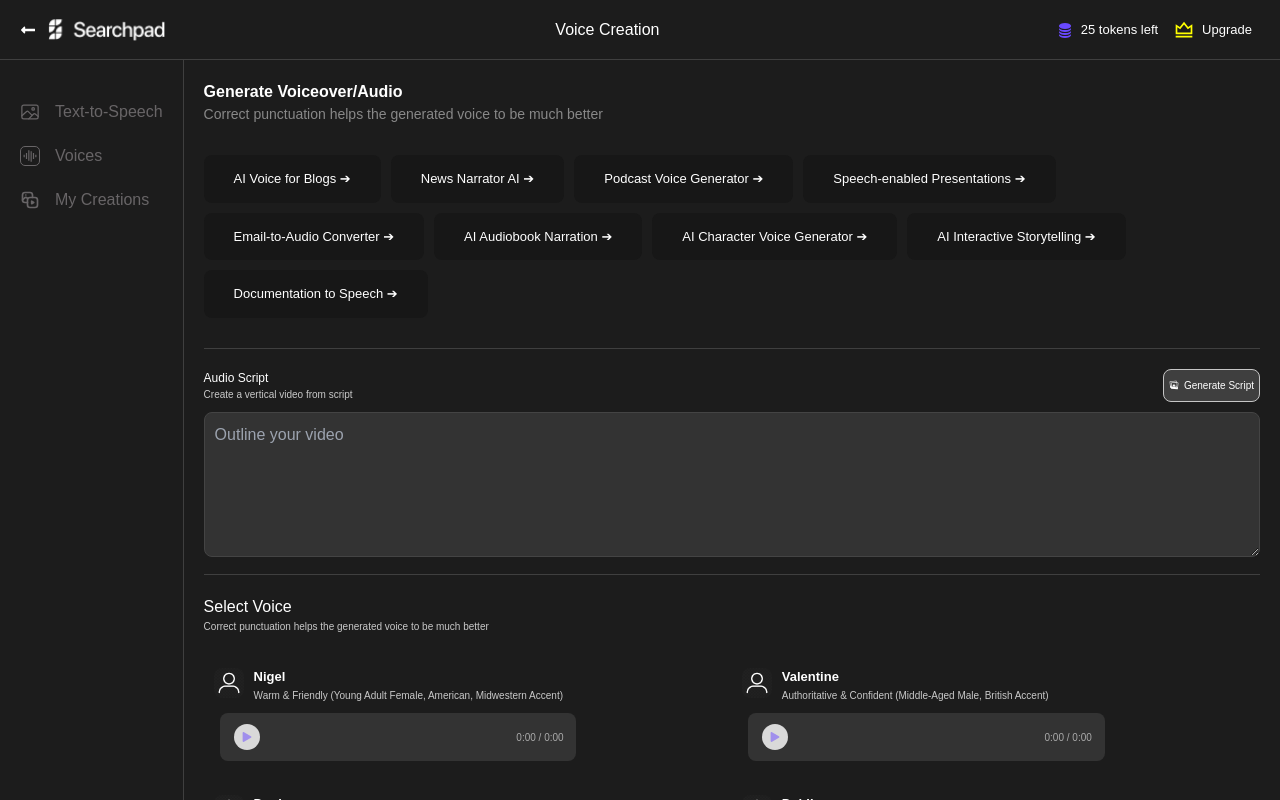
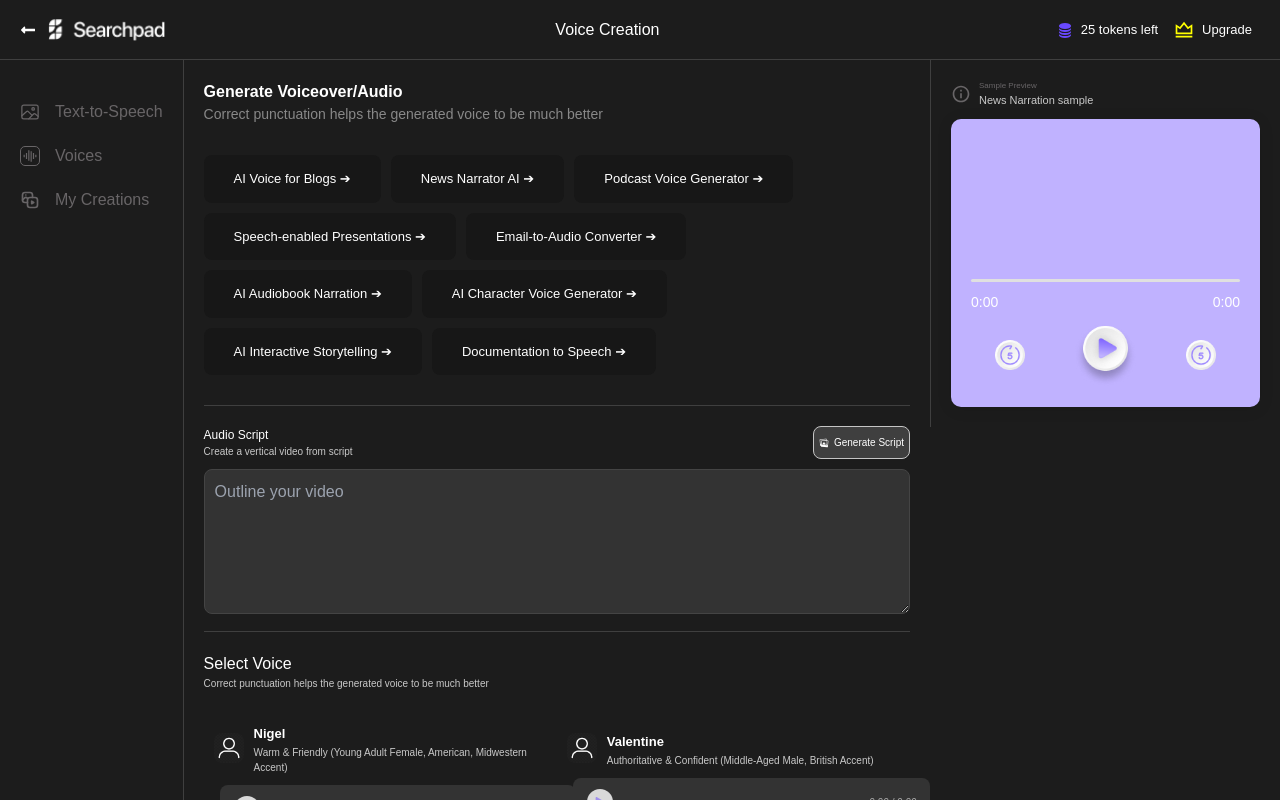
Before and after one commit to gauravsinghXdev/SearchX, a Next.js app: page /voiceOver in a window 1280 px wide. Shown: the top 800 px of the page. Built offline with nearby package versions, Linux system fonts and the light colour scheme.

Commit message:
add routing

```diff
--- a/app/components/VoiceOver/VoiceOverPage.jsx
+++ b/app/components/VoiceOver/VoiceOverPage.jsx
@@ -3,13 +3,13 @@ import styles from "@/styles/VoiceOver/VoiceOverPage.module.css";
 import { IoIosImages } from "react-icons/io";
 import { MdOutlineTune } from "react-icons/md";
 import { MdInfoOutline } from "react-icons/md";
-import AudioPlayer from '../AudioPlayer/AudioPlayer'; // Import the audio player component
+import AudioPlayer from "../AudioPlayer/AudioPlayer"; // Import the audio player component
 // import 'react-h5-audio-player/lib/styles.css';
 import Image from "next/image";
 import { BsStars } from "react-icons/bs";
 import React, { useState } from "react";
 // import AudioPlayer from "../AudioPlayer/AudioPlayer";
-// import AudioPlayerSidebar from '../AudioPlayerSidebar/Player'
+import AudioPlayerSidebar from "../AudioPlayerSidebar/Player";
 // import { MdInfoOutline } from "react-icons/md";
 
 const VoiceOver = () => {
@@ -20,7 +20,9 @@ const VoiceOver = () => {
   const [outputFormat, setOutputFormat] = useState("mp3"); // For output format
   const [generatedAudio, setGeneratedAudio] = useState(null); // For storing the audio file URL
   const [loading, setLoading] = useState(false); // For loading state
-  const backendURL = process.env.NEXT_PUBLIC_BACKEND_URL || "https://decisive-cody-brandsmashers-c1c962cb.koyeb.app";
+  const backendURL =
+    process.env.NEXT_PUBLIC_BACKEND_URL ||
+    "https://decisive-cody-brandsmashers-c1c962cb.koyeb.app";
 
   const tools = [
     "AI Voice for Blogs",
@@ -37,40 +39,53 @@ const VoiceOver = () => {
   const voiceOptions = [
     {
       name: "Nigel",
-      description: "Warm & Friendly (Young Adult Female, American, Midwestern Accent)",
-      audioFile:"https://parrot-samples.s3.amazonaws.com/gargamel/Aaliyah.wav",
-      voiceKey: "s3://voice-cloning-zero-shot/f6c4ed76-1b55-4cd9-8896-31f7535f6cdb/original/manifest.json",
+      description:
+        "Warm & Friendly (Young Adult Female, American, Midwestern Accent)",
+      audioFile: "https://parrot-samples.s3.amazonaws.com/gargamel/Aaliyah.wav",
+      voiceKey:
+        "s3://voice-cloning-zero-shot/f6c4ed76-1b55-4cd9-8896-31f7535f6cdb/original/manifest.json",
     },
     {
       name: "Valentine",
-      description: "Authoritative & Confident (Middle-Aged Male, British Accent)",
-      audioFile:"https://peregrine-results.s3.amazonaws.com/1kOpQr0eTDPFGlmFkL.mp3",
-      voiceKey: "s3://voice-cloning-zero-shot/40738a3a-34bb-4ac3-97c5-aed7b31ccf1d/chucksaad/manifest.json",
+      description:
+        "Authoritative & Confident (Middle-Aged Male, British Accent)",
+      audioFile:
+        "https://peregrine-results.s3.amazonaws.com/1kOpQr0eTDPFGlmFkL.mp3",
+      voiceKey:
+        "s3://voice-cloning-zero-shot/40738a3a-34bb-4ac3-97c5-aed7b31ccf1d/chucksaad/manifest.json",
     },
     {
       name: "Daphne",
-      description: "Conversational & Relatable (Young Adult Male, Irish Accent)",
-      audioFile:"https://parrot-samples.s3.amazonaws.com/gargamel/Siobhán.wav",
-      voiceKey: "s3://voice-cloning-zero-shot/30884451-1eff-4fd8-9a24-d1ee3353b215/original/manifest.json",
+      description:
+        "Conversational & Relatable (Young Adult Male, Irish Accent)",
+      audioFile: "https://parrot-samples.s3.amazonaws.com/gargamel/Siobhán.wav",
+      voiceKey:
+        "s3://voice-cloning-zero-shot/30884451-1eff-4fd8-9a24-d1ee3353b215/original/manifest.json",
     },
     {
       name: "Dahlia",
-      description: "Sophisticated & Elegant (Middle-Aged Female, French Accent)",
-      audioFile:"https://parrot-samples.s3.amazonaws.com/gargamel/Baptiste.wav",
-      voiceKey: "s3://voice-cloning-zero-shot/1d26f4fe-1d08-4cfe-a7c1-d28e4e913ff9/original/manifest.json",
+      description:
+        "Sophisticated & Elegant (Middle-Aged Female, French Accent)",
+      audioFile:
+        "https://parrot-samples.s3.amazonaws.com/gargamel/Baptiste.wav",
+      voiceKey:
+        "s3://voice-cloning-zero-shot/1d26f4fe-1d08-4cfe-a7c1-d28e4e913ff9/original/manifest.json",
     },
     {
       name: "Gwendolyn",
-      description: "Crisp & Professional (Adult Male, Indian, Neutral Indian Accent)",
-      audioFile:"https://parrot-samples.s3.amazonaws.com/gargamel/Sumita.wav",
-      voiceKey: "s3://voice-cloning-zero-shot/f3c22a65-87e8-441f-aea5-10a1c201e522/original/manifest.json",
+      description:
+        "Crisp & Professional (Adult Male, Indian, Neutral Indian Accent)",
+      audioFile: "https://parrot-samples.s3.amazonaws.com/gargamel/Sumita.wav",
+      voiceKey:
+        "s3://voice-cloning-zero-shot/f3c22a65-87e8-441f-aea5-10a1c201e522/original/manifest.json",
     },
     {
       name: "Marjory",
-      description: "Inspiring & Motivational (Adult Male, Nigerian, Neutral Nigerian Accent)",
-      audioFile:"https://parrot-samples.s3.amazonaws.com/gargamel/Sumita.wav",
+      description:
+        "Inspiring & Motivational (Adult Male, Nigerian, Neutral Nigerian Accent)",
+      audioFile: "https://parrot-samples.s3.amazonaws.com/gargamel/Sumita.wav",
       voiceKey: "s3://voice-cloning-zero-shot/marjory/audio/manifest.json",
-    }
+    },
   ];
 
   // Function to handle tool selection
@@ -101,23 +116,22 @@ const VoiceOver = () => {
       const response = await fetch(`${backendURL}/text-to-speech/`, {
         method: "POST",
         headers: {
-          "Content-Type": "application/json"
+          "Content-Type": "application/json",
         },
         body: JSON.stringify(postData),
       });
-      console.log('first')
-      console.log("The respo",response)
+      console.log("first");
+      console.log("The respo", response);
       if (!response.ok) {
         throw new Error("Failed to generate audio");
       }
-      console.log('second')
+      console.log("second");
       const audioBlob = await response.blob();
       const audioUrl = URL.createObjectURL(audioBlob);
 
-      console.log("third audio URL=>",audioBlob);
+      console.log("third audio URL=>", audioBlob);
       setGeneratedAudio(audioUrl); // Set the generated audio URL
-      console.log('fourth')
-
+      console.log("fourth");
     } catch (error) {
       console.error("Error generating audio:", error);
       alert("There was an issue generating the audio. Please try again.");
@@ -125,8 +139,6 @@ const VoiceOver = () => {
       setLoading(false);
     }
   };
-
-
 
   return (
     <div className={styles.container}>
@@ -141,7 +153,9 @@ const VoiceOver = () => {
             {tools.map((tool) => (
               <button
                 key={tool}
-                className={`${styles.toolButton} ${selectedTool === tool ? styles.selectedButton : ""}`}
+                className={`${styles.toolButton} ${
+                  selectedTool === tool ? styles.selectedButton : ""
+                }`}
                 onClick={() => handleToolClick(tool)}
               >
                 {tool} ➔
@@ -175,8 +189,9 @@ const VoiceOver = () => {
         <div className={styles.selectVoiceContainer}>
           <div className={styles.selectVoice}>
             <h3>Select Voice</h3>
-            <p>Correct punctuation helps the generated voice to be much better</p>
-
+            <p>
+              Correct punctuation helps the generated voice to be much better
+            </p>
             <div className={styles.voiceOptions}>
               {voiceOptions.map((voiceOption) => (
                 <button
@@ -194,7 +209,9 @@ const VoiceOver = () => {
                         className={styles.userIcon}
                       />
                       <div>
-                        <span className={styles.voiceName}>{voiceOption.name}</span>
+                        <span className={styles.voiceName}>
+                          {voiceOption.name}
+                        </span>
                         <p>{voiceOption.description}</p>
                       </div>
                     </div>
@@ -218,13 +235,66 @@ const VoiceOver = () => {
         </div>
 
         {generatedAudio && (
-          <div className={styles.audioPlayerContainer}>
-            <h3>Generated Audio</h3>
-            <audio controls src={generatedAudio} className={styles.audioPlayer} />
-          </div>
+          <>
+            <div className={styles.audioPlayerContainer}>
+              <h3>Generated Audio</h3>
+              <audio
+                controls
+                src={generatedAudio}
+                className={styles.audioPlayer}
+              />
+            </div>
+          </>
         )}
       </div>
+      <div>
 
+      {generatedAudio && (
+          <>
+            <div className={styles.audioPlayerContainer}>
+              <h3>Generated Audio</h3>
+              <audio
+                controls
+                src={generatedAudio}
+                className={styles.audioPlayer}
+              />
+            </div>
+          </>
+        )}
+        {/* <div className={styles.audioPlayerContainer}>
+          <h3>Generated Audio</h3>
+          <audio controls src={generatedAudio} className={styles.audioPlayer} />
+        </div> */}
+
+        <div className={styles.rightSection}>
+          <div className={styles.preview}>
+            <MdInfoOutline className={styles.leftinfoIcon} />
+            <div>
+              <h3>Sample Preview</h3>
+              <p>News Narration sample</p>
+            </div>
+          </div>
+          <AudioPlayerSidebar
+            audioSrc="Audio/Audio.mp3"
+            title="Sample Audio"
+            description="This is a sample description for the audio"
+          />
+        </div>
+      </div>
+      {/* <div className={styles.rightSection}>
+        <div className={styles.preview}>
+          <MdInfoOutline className={styles.leftinfoIcon} />
+          <div>
+            <h3>Sample Preview</h3>
+            <p>News Narration sample</p>
+          </div>
+        </div>
+        <AudioPlayerSidebar
+          audioSrc="Audio/Audio.mp3"
+          title="Sample Audio"
+          description="This is a sample description for the audio"
+        />
+      </div> */}
     </div>
   );
 };
--- a/app/components/sidebars/ToolsHomeSidebar.jsx
+++ b/app/components/sidebars/ToolsHomeSidebar.jsx
@@ -91,30 +91,30 @@ export default function ToolsHomeSidebar() {
             </select>
           </div>
 
-          <li className={styles.listItem}>
+          <Link href={'/tools/image-creation'} className={styles.listItem}>
             <Image src={image} alt="Image"/>
             Image Creation
-          </li>
+          </Link>
 
-          <li className={styles.listItem}>
+          <Link href={'/tools'} className={styles.listItem}>
             <Image src={videocreation} alt="Image"/>
             Video Creation
-          </li>
+          </Link>
 
-          <li className={styles.listItem}>
+          <Link href={'/voiceOver'} className={styles.listItem}>
             <Image src={mic} alt="Image"/>
             Voiceover
-          </li>
+          </Link>
 
-          <li className={styles.listItem}>
+          <Link href={'/ideageneration'} className={styles.listItem}>
             <Image src={ideas} alt="Image"/>
             Idea Generation
-          </li>
+          </Link>
 
-          <li className={styles.listItem}>
+          <Link href={'/documentcreation'} className={styles.listItem}>
             <Image src={document} alt="Image"/>
             Document Creation
-          </li>
+          </Link>
 
           <div className="flex items-center">
             <div className="flex-1 border-t border-[#3F3F3F] border-[0.61px]"></div>
@@ -234,38 +234,48 @@ export default function ToolsHomeSidebar() {
             it easy.
           </h2>
           <div className={styles.toolsContainer}>
-          <Link href=''>
+          <Link href='/tools/image-creation'>
             <div className={styles.toolCard}>
               <Image src={imageCreation} className={styles.toolsimage} alt="Image"/>
               <h1 className={styles.design}>Image Creation</h1>
             </div>
             </Link>
+            <Link href={'/tools'}>
             <div className={styles.toolCard}>
               <Image src={videoCreation} className={styles.toolsimage} alt="Image"/>
               <h1 className={styles.design}>Video Creation</h1>
             </div>
+            </Link>
+            <Link href={'/adscreative'}>
             <div className={styles.toolCard}>
               <Image src={adCreation} className={styles.toolsimage} alt="Image" />
               <h1 className={styles.design}>Ad Creative</h1>
             </div>
+            </Link>
+            <Link href={'#'}>
             <div className={styles.toolCard}>
               <Image src={visualization} className={styles.toolsimage} alt="Image"/>
               <h1 className={styles.design}>Design & Visualization</h1>
             </div>
+            </Link>
             <Link href='/voiceOver'>
             <div className={styles.toolCard}>
               <Image src={voiceover} className={styles.toolsimage} alt="Image"/>
               <h1 className={styles.design}>Voiceover</h1>
             </div>
             </Link>
+            <Link href='/ideageneration'>
             <div className={styles.toolCard}>
               <Image src={idea} className={styles.toolsimage} alt="Image"/>
               <h1 className={styles.design}>Idea Generation</h1>
             </div>
+            </Link>
+            <Link href='/documentcreation'>
             <div className={styles.toolCard}>
               <Image src={documents} className={styles.toolsimage} alt="Image"/>
               <h1 className={styles.design}>Document Creation</h1>
             </div>
+            </Link>
           </div>
         </section>
 
```
Also changed, not shown: styles/VoiceOver/VoiceOverPage.module.css (+7 -0 lines).
